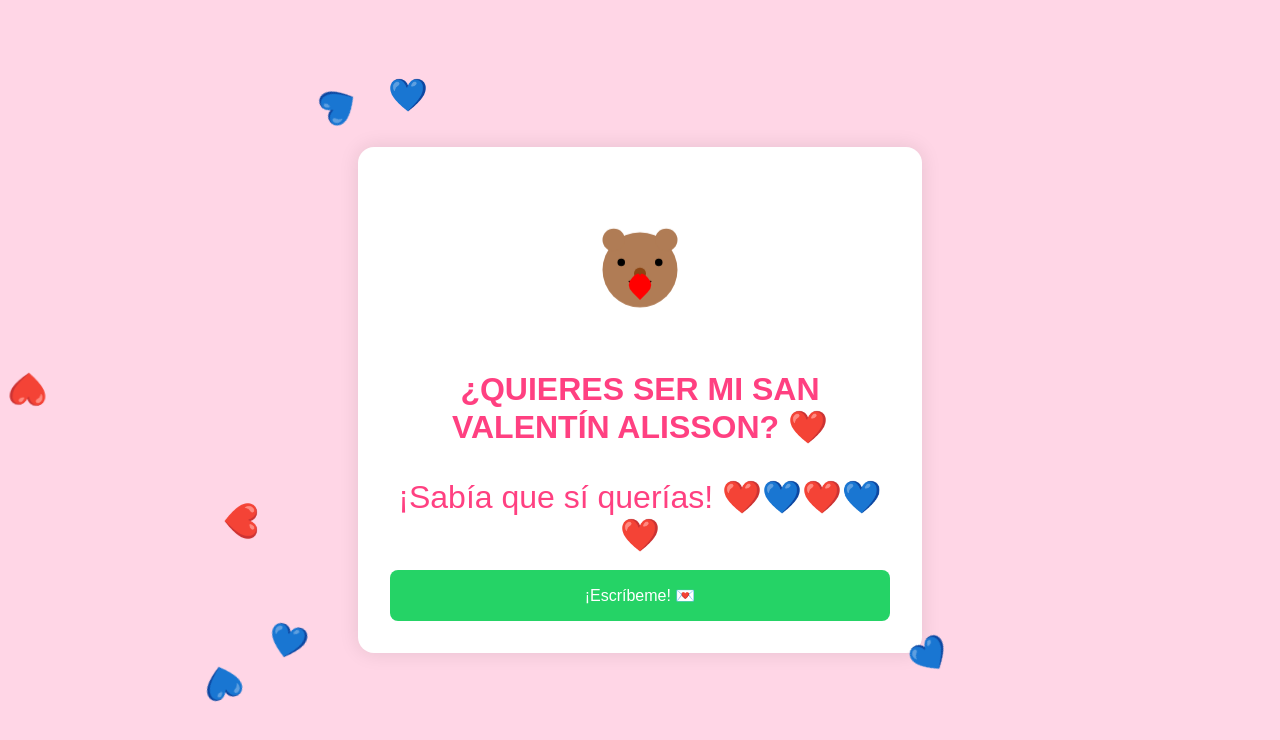
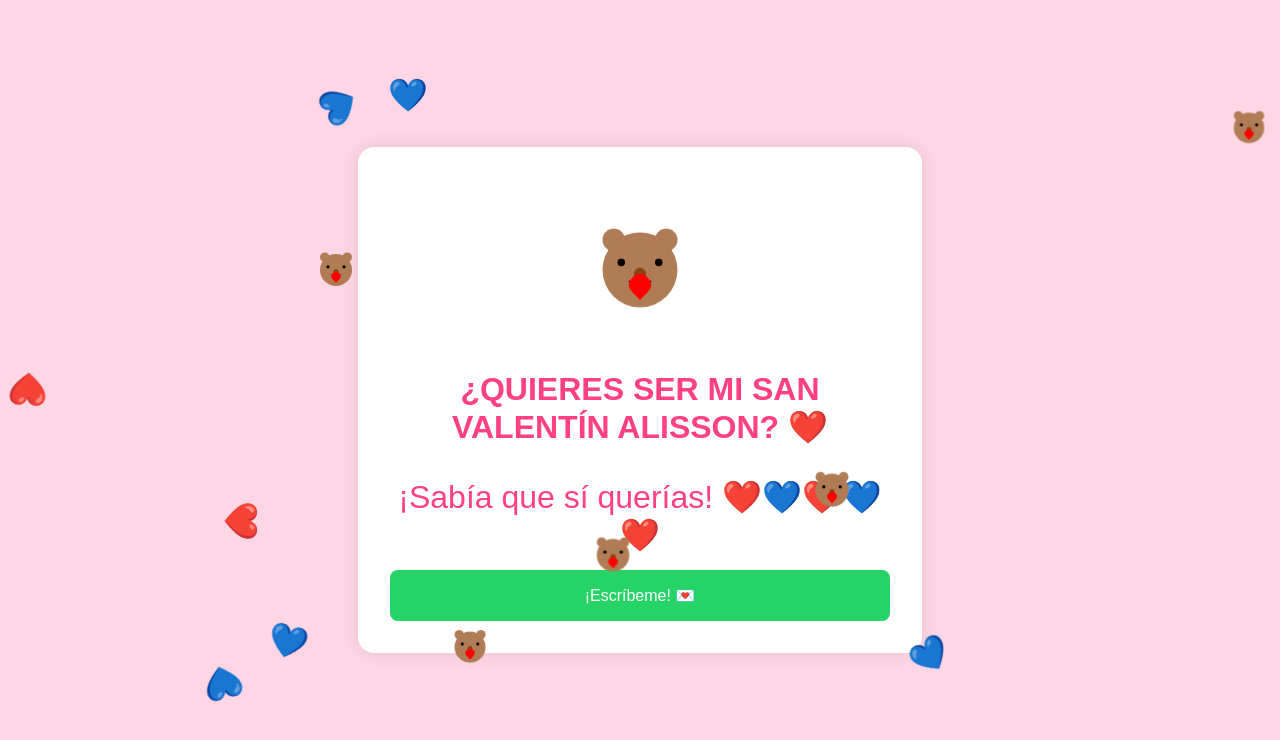
Before and after one commit to carlos1232-s/San-Valentin-Alisson, a plain HTML site: page index.html in a window 1280 px wide. Both pictures are taken after a click on the button "Sí". Drawn offline with Linux system fonts and the light colour scheme.

Commit message:
index.html

```diff
--- a/index.html
+++ b/index.html
@@ -86,11 +86,25 @@
       100% { transform: translateY(0) rotate(360deg); }
     }
 
+    @keyframes floatBear {
+      0% { transform: translateY(0) scale(1); }
+      50% { transform: translateY(-15px) scale(1.1); }
+      100% { transform: translateY(0) scale(1); }
+    }
+
     .floating-heart {
       position: fixed;
       animation: float 2s infinite ease-in-out;
       font-size: 2rem;
       pointer-events: none;
+    }
+
+    .floating-bear {
+      position: fixed;
+      animation: floatBear 3s infinite ease-in-out;
+      pointer-events: none;
+      width: 60px;
+      height: 60px;
     }
 
     .red-heart {
@@ -160,6 +174,30 @@
     const llamameBtn = document.getElementById('llamameBtn');
     let heartCount = 0;
 
+    function createFloatingBear() {
+      const bear = document.createElement('div');
+      bear.className = 'floating-bear';
+
+      // SVG del osito
+      bear.innerHTML = `
+        <svg viewBox="0 0 200 200">
+          <circle cx="100" cy="100" r="50" fill="#B07C55"/>
+          <circle cx="75" cy="90" r="5" fill="black"/>
+          <circle cx="125" cy="90" r="5" fill="black"/>
+          <circle cx="65" cy="60" r="15" fill="#B07C55"/>
+          <circle cx="135" cy="60" r="15" fill="#B07C55"/>
+          <circle cx="100" cy="105" r="8" fill="#8B4513"/>
+          <path d="M85 115 Q100 125 115 115" fill="none" stroke="black" stroke-width="2"/>
+          <path d="M100 140 L90 130 Q80 120 90 110 Q100 100 100 110 Q100 100 110 110 Q120 120 110 130 Z" fill="red"/>
+        </svg>
+      `;
+
+      bear.style.left = Math.random() * (window.innerWidth - 60) + 'px';
+      bear.style.top = Math.random() * (window.innerHeight - 60) + 'px';
+      document.body.appendChild(bear);
+      setTimeout(() => bear.remove(), 3000);
+    }
+
     function createHeart() {
       const heart = document.createElement('div');
       heart.className = 'floating-heart';
@@ -181,6 +219,7 @@
       hearts.style.display = 'block';
       llamameBtn.style.display = 'block';
       setInterval(createHeart, 300);
+      setInterval(createFloatingBear, 500); // Agregar ositos flotantes
     });
 
     noBtn.addEventListener('mouseover', () => {
```
